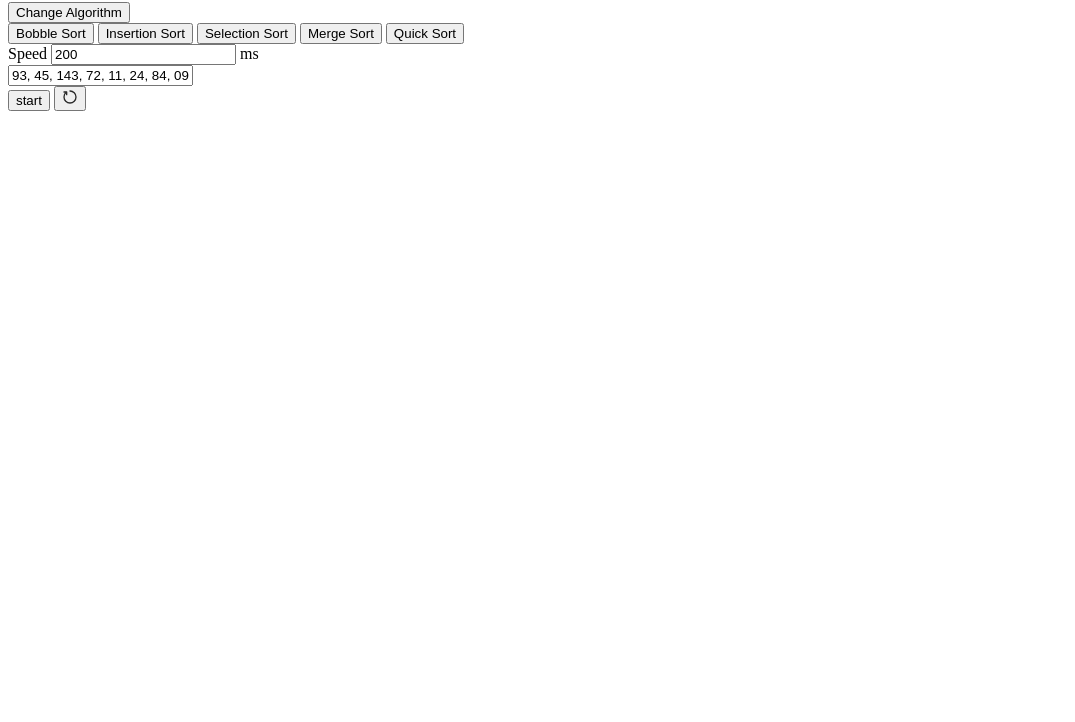
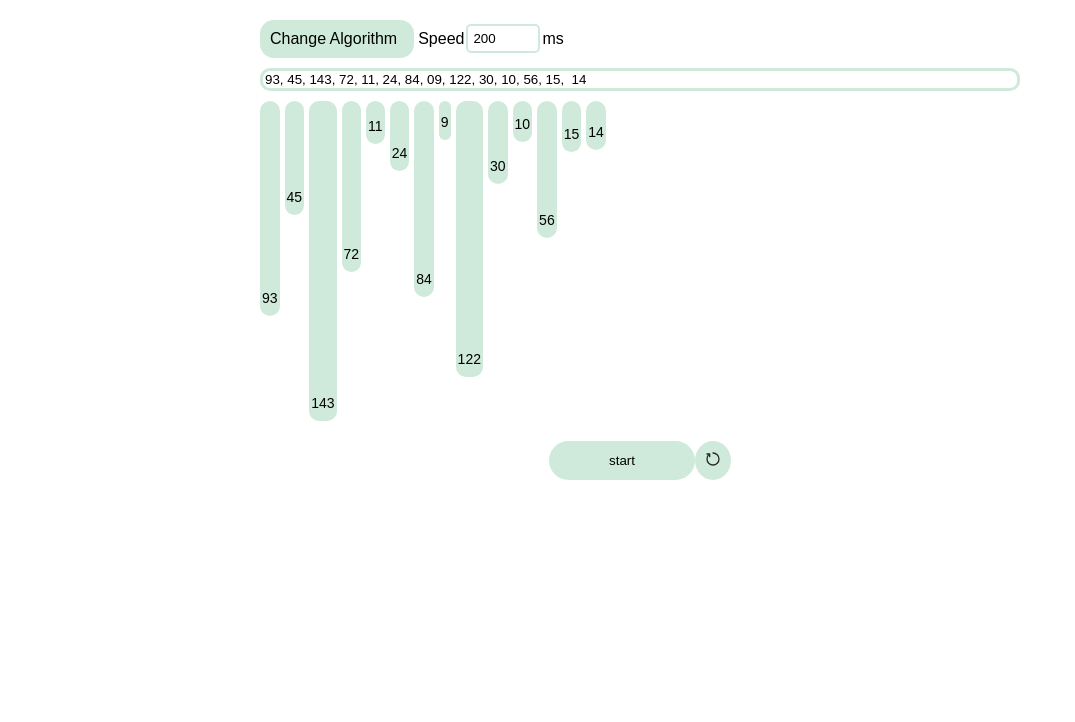
Before and after one commit to DmitriiGoro/Sorting-algorithm-visualization, a plain HTML site: page index.html in a window 1280 px wide. Shown: the part 78-800 px from the top of the page, without its empty margins (0-1075 px from the left). Drawn offline with Linux system fonts and the light colour scheme; the site is published under a folder, as on GitHub Pages, so addresses that start at the root find nothing.

Commit message:
path changed

```diff
--- a/index.html
+++ b/index.html
@@ -5,7 +5,7 @@
     <meta http-equiv="X-UA-Compatible" content="IE=edge" />
     <meta name="viewport" content="width=device-width, initial-scale=1.0" />
     <title>Document</title>
-    <link rel="stylesheet" href="/src/assets/styles/style.css" />
+    <link rel="stylesheet" href="./src/assets/styles/style.css" />
   </head>
   <body>
     <div class="container">
@@ -67,6 +67,6 @@
         </button>
       </div>
     </div>
-    <script src="/src/js/index.js"></script>
+    <script src="./src/js/index.js"></script>
   </body>
 </html>
```
